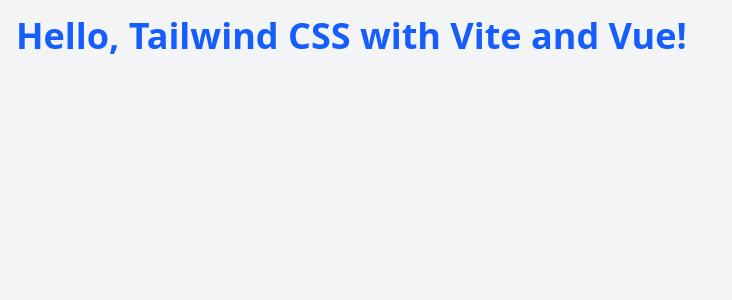
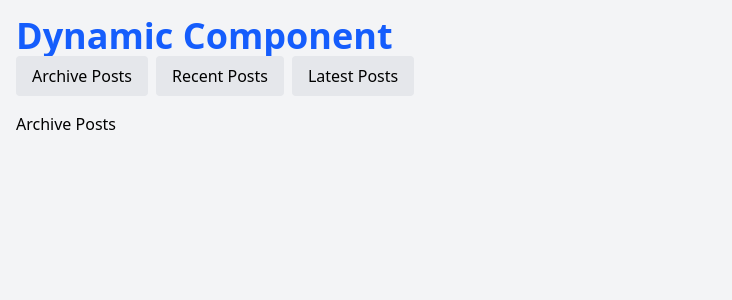
Before and after one commit to shahnewazz/vue-practice, a Vue app: page / in a window 1280 px wide. Shown: the top 300 px of the page, without its empty margins (0-732 px from the left). Built offline with nearby package versions, Linux system fonts and the light colour scheme.

Commit message:
added changes

```diff
--- a/src/App.vue
+++ b/src/App.vue
@@ -1,10 +1,28 @@
 <script setup>
+import ArchivePosts from './components/ArchivePosts.vue';
+import RecentPosts from './components/RecentPosts.vue';
+import LatestPosts from './components/LatestPosts.vue';
+import { ref } from 'vue';
+
+const currentTab = ref('Archive');
+
+const tabs = {
+  Archive: ArchivePosts,
+  Recent: RecentPosts,
+  Latest: LatestPosts,
+}
 
 </script>
 
 <template>
   <div class="container mx-auto p-4">
-    <h1 class="text-4xl font-bold text-blue-600">Hello, Tailwind CSS with Vite and Vue!</h1>
+    <div class="text-4xl font-bold text-blue-600">Dynamic Component</div>
+
+    <button @click="currentTab = 'Archive'" class="mr-2 px-4 py-2 bg-gray-200 rounded">Archive Posts</button>
+    <button @click="currentTab = 'Recent'" class="mr-2 px-4 py-2 bg-gray-200 rounded">Recent Posts</button>
+    <button @click="currentTab = 'Latest'" class="px-4 py-2 bg-gray-200 rounded">Latest Posts</button>
+
+    <component :is="tabs[currentTab]" class="mt-4"></component>
   </div>
 </template>
 
--- /dev/null
+++ b/src/components/ArchivePosts.vue
@@ -0,0 +1,13 @@
+<script setup>
+
+</script>
+
+<template>
+  <div>
+    <h1>Archive Posts</h1>
+  </div>
+</template>
+
+<style scoped>
+
+</style>
--- /dev/null
+++ b/src/components/LatestPosts.vue
@@ -0,0 +1,13 @@
+<script setup>
+
+</script>
+
+<template>
+  <div>
+    <h1>Latest Posts</h1>
+  </div>
+</template>
+
+<style scoped>
+
+</style>
--- /dev/null
+++ b/src/components/RecentPosts.vue
@@ -0,0 +1,13 @@
+<script setup>
+
+</script>
+
+<template>
+  <div>
+    <h1>Recent Posts</h1>
+  </div>
+</template>
+
+<style scoped>
+
+</style>
```
